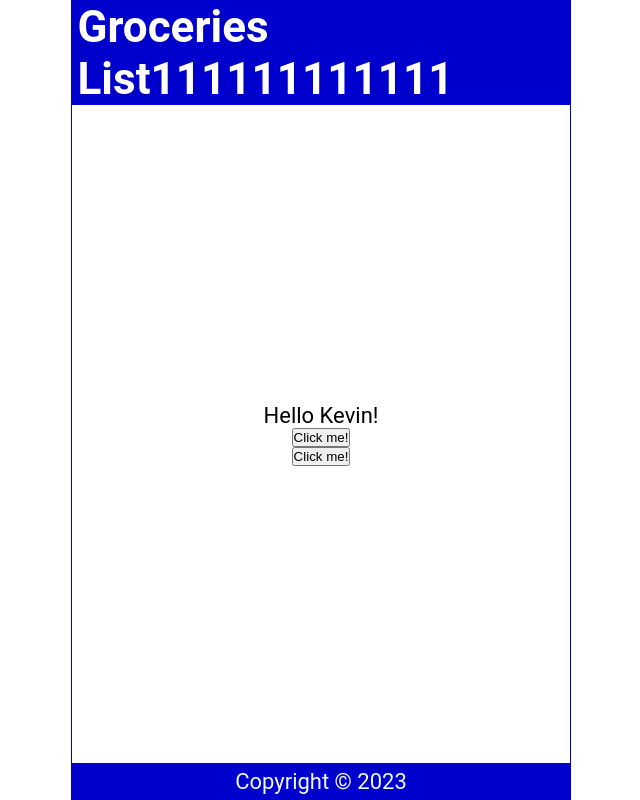
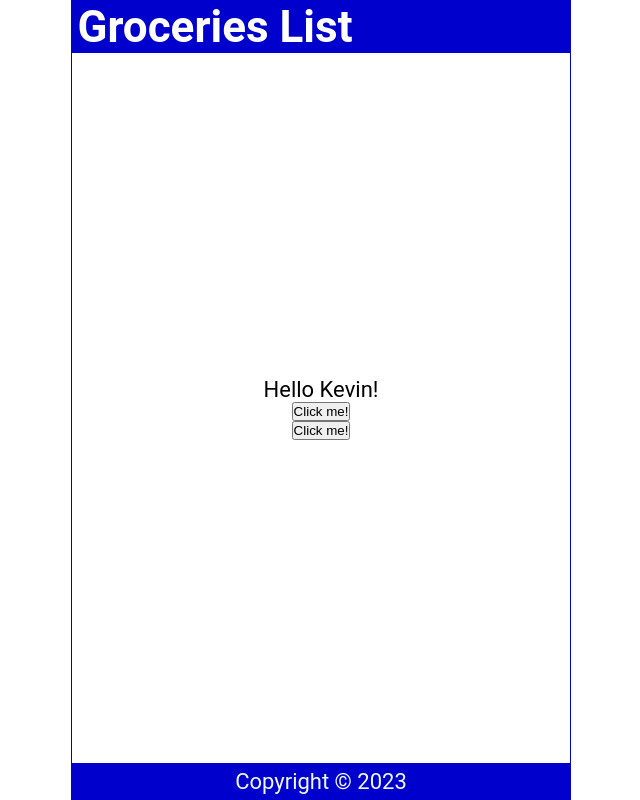
Before and after one commit to Azken4x/tuto_react, a React (Create React App) app: page / in a window 1280 px wide. Shown: the whole page, without its empty margins (319-959 px from the left). Built offline with nearby package versions, Linux system fonts and the light colour scheme.

Commit message:
--- Auto Git Commit ---

```diff
--- a/src/Header.js
+++ b/src/Header.js
@@ -5,7 +5,7 @@ const Header = () => {
 
   return (
     <header style={headerstyle}>
-      <h1>Groceries List111111111111</h1>
+      <h1>Groceries List</h1>
     </header>
   );
 };
```
Also changed, not shown: .autogit/logs/log-9-8-2023-15-49-55.txt (added).
